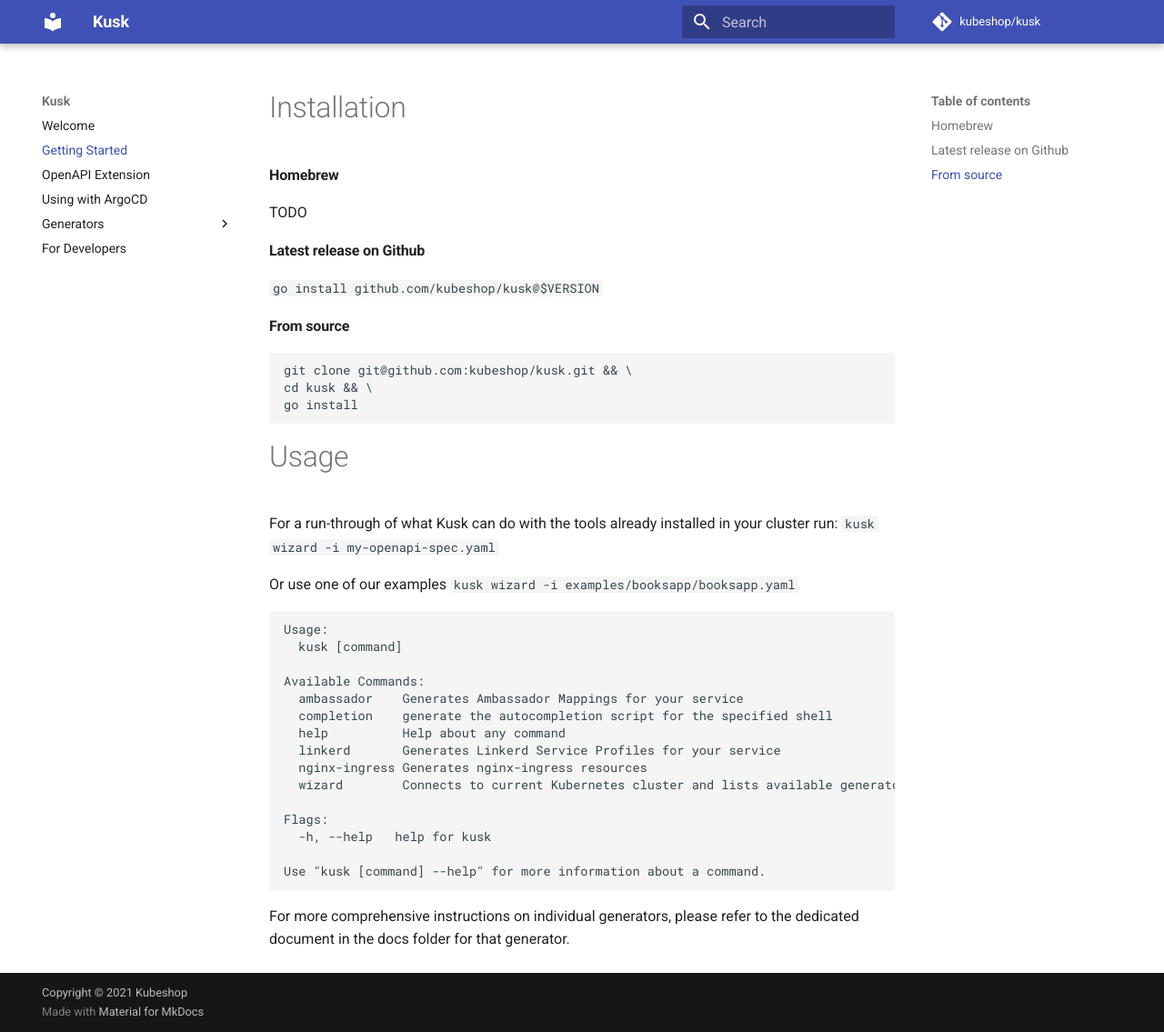
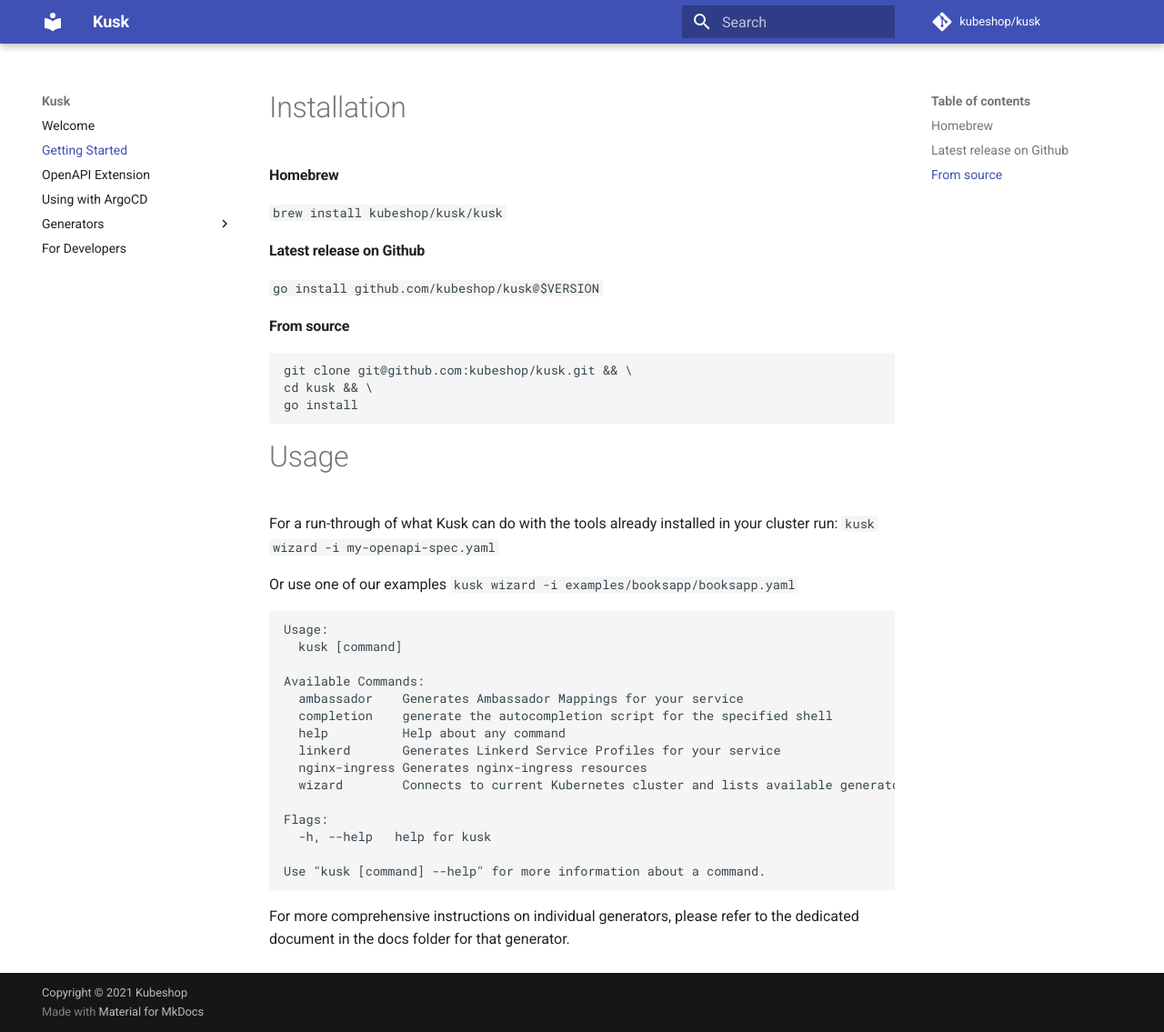
Before and after one commit to kubeshop/kusk-gen, an MkDocs documentation site: the page built from docs/getting-started.md, in a window 1280 px wide and 1135 px high. Shown: the whole window at 91% size. Built offline with MkDocs 1.6.1 and Material for MkDocs 9.7.7, drawn with Linux system fonts in a browser that asks for light colours; comment, search, counter and statistics services are not loaded.

Commit message:
Update docs with brew command (#114)

```diff
--- a/docs/getting-started.md
+++ b/docs/getting-started.md
@@ -1,7 +1,7 @@
 # Installation
 
 #### Homebrew
-TODO
+`brew install kubeshop/kusk/kusk`
 
 #### Latest release on Github
 `go install github.com/kubeshop/kusk@$VERSION`
```
Also changed, not shown: README.md (+3 -0 lines).
